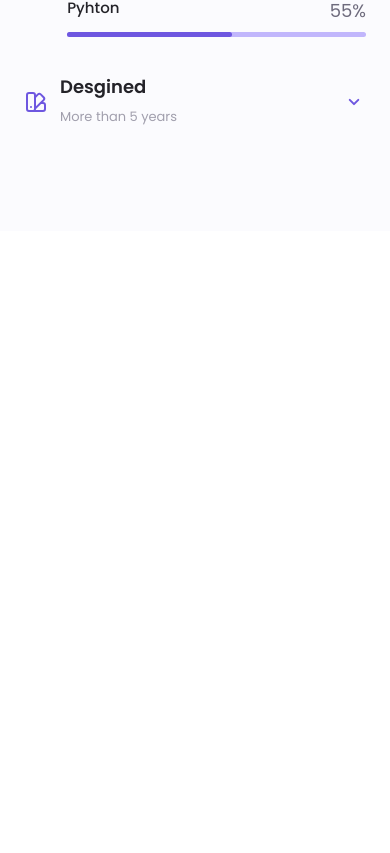
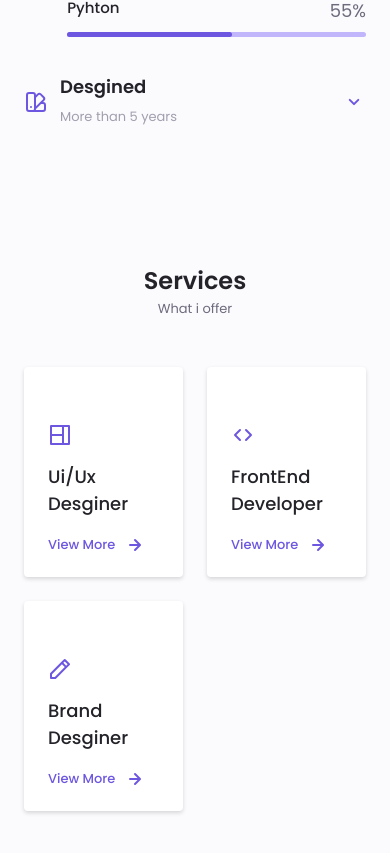
Before and after one commit to DaniBonica001/my-portafolio, a React (Vite) app: page / in a window 390 px wide. Shown: the part 1896-2749 px from the top of the page. Before the commit the page ends 2127 px from the top, so only its background shows below. Built offline with nearby package versions, Linux system fonts and the light colour scheme.

Commit message:
Services section - mobile view

```diff
--- a/src/App.jsx
+++ b/src/App.jsx
@@ -2,6 +2,7 @@ import NavBar from "./Components/NavBar";
 import Home from "./Components/Home";
 import About from "./Components/About";
 import Skills from "./Components/Skills";
+import Services from "./Components/Services";
 
 function App() {
   return (
@@ -10,6 +11,7 @@ function App() {
       <Home />
       <About />
       <Skills/>
+      <Services/>
     </>
   );
 }
--- a/src/Components/NavBar.jsx
+++ b/src/Components/NavBar.jsx
@@ -43,7 +43,7 @@ function NavBar() {
                 </a>
               </li>
               <li className="nav_item">
-                <a href="#" className="nav__link" onClick={HideNavMenuBySection}>
+                <a href="#services" className="nav__link" onClick={HideNavMenuBySection}>
                   <UilBriefcaseAlt className="nav__icon"/> Services
                 </a>
               </li>
--- /dev/null
+++ b/src/Components/Services.jsx
@@ -0,0 +1,156 @@
+import "./styles.css";
+import { UilWebGrid } from "@iconscout/react-unicons";
+import { UilArrowRight } from "@iconscout/react-unicons";
+import { UilTimes } from "@iconscout/react-unicons";
+import { UilCheckCircle } from "@iconscout/react-unicons";
+import { UilArrow } from "@iconscout/react-unicons";
+import { UilPen } from "@iconscout/react-unicons";
+import { useState } from "react";
+
+function Services() {
+    const [openView, setOpenView] = useState(false)
+    const handleShowMoreInformation = (event) =>{
+        setOpenView(!openView)
+    }
+
+  return (
+    <section className="service section" id="services">
+      <h2 className="section__title">Services</h2>
+      <span className="section__subtitle">What i offer</span>
+
+      <div className="services__container container grid">
+
+        {/* Services 1*/}
+        <div className="services__content">
+          <div>
+            <UilWebGrid className="services__icon" />
+            <h3 className="services__title">
+              Ui/Ux <br /> Desginer
+            </h3>
+          </div>
+
+          <span className="button button--flex button--small button--link services__button" onClick={handleShowMoreInformation}>
+            View More <UilArrowRight className="button__icon" />{" "}
+          </span>
+
+          <div className={`services__modal ${openView? 'active-modal':''}`}>
+            <div className="services__modal-content">
+              <h4 className="services__modal-title">
+                Ui/Ux <br />
+                Desginer
+              </h4>
+              <UilTimes className="services__modal-close" onClick={handleShowMoreInformation}/>
+
+              <ul className="services__modal-services grid">
+                <li className="services__modal-services">
+                  <UilCheckCircle className="services__modal-icon" />
+                  <p>I develop the user interface</p>
+                </li>
+                <li className="services__modal-services">
+                  <UilCheckCircle className="services__modal-icon" />
+                  <p>Web page development</p>
+                </li>
+                <li className="services__modal-services">
+                  <UilCheckCircle className="services__modal-icon" />
+                  <p>I create ux element interactions</p>
+                </li>
+                <li className="services__modal-services">
+                  <UilCheckCircle className="services__modal-icon" />
+                  <p>I position your company brand</p>
+                </li>
+              </ul>
+            </div>
+          </div>
+        </div>
+
+        {/* Services 2*/}
+        <div className="services__content">
+          <div>
+            <UilArrow className="services__icon" />
+            <h3 className="services__title">
+              FrontEnd <br /> Developer
+            </h3>
+          </div>
+
+          <span className="button button--flex button--small button--link services__button" onClick={handleShowMoreInformation}>
+            View More <UilArrowRight className="button__icon" />{" "}
+          </span>
+
+          <div className={`services__modal ${openView? 'active-modal':''}`}>
+            <div className="services__modal-content">
+              <h4 className="services__modal-title">
+                FrontEnd <br /> Developer
+              </h4>
+              <UilTimes className="services__modal-close" onClick={handleShowMoreInformation}/>
+
+              <ul className="services__modal-services grid">
+                <li className="services__modal-services">
+                  <UilCheckCircle className="services__modal-icon" />
+                  <p>I develop the user interface</p>
+                </li>
+                <li className="services__modal-services">
+                  <UilCheckCircle className="services__modal-icon" />
+                  <p>Web page development</p>
+                </li>
+                <li className="services__modal-services">
+                  <UilCheckCircle className="services__modal-icon" />
+                  <p>I create ux element interactions</p>
+                </li>
+                <li className="services__modal-services">
+                  <UilCheckCircle className="services__modal-icon" />
+                  <p>I position your company brand</p>
+                </li>
+              </ul>
+            </div>
+          </div>
+        </div>
+
+        {/* Services 3*/}
+        <div className="services__content">
+          <div>
+            <UilPen className="services__icon" />
+            <h3 className="services__title">
+              Brand <br />
+              Desginer
+            </h3>
+          </div>
+
+          <span className="button button--flex button--small button--link services__button" onClick={handleShowMoreInformation}>
+            View More <UilArrowRight className="button__icon" />{" "}
+          </span>
+
+          <div className={`services__modal ${openView? 'active-modal':''}`}>
+            <div className="services__modal-content">
+              <h4 className="services__modal-title">
+                Brand <br />
+                Desginer
+              </h4>
+              <UilTimes className="services__modal-close" onClick={handleShowMoreInformation}/>
+
+              <ul className="services__modal-services grid">
+                <li className="services__modal-services">
+                  <UilCheckCircle className="services__modal-icon" />
+                  <p>I develop the user interface</p>
+                </li>
+                <li className="services__modal-services">
+                  <UilCheckCircle className="services__modal-icon" />
+                  <p>Web page development</p>
+                </li>
+                <li className="services__modal-services">
+                  <UilCheckCircle className="services__modal-icon" />
+                  <p>I create ux element interactions</p>
+                </li>
+                <li className="services__modal-services">
+                  <UilCheckCircle className="services__modal-icon" />
+                  <p>I position your company brand</p>
+                </li>
+              </ul>
+            </div>
+          </div>
+        </div>
+      </div>
+    </section>
+  );
+}
+
+export default Services;
--- a/src/Components/styles.css
+++ b/src/Components/styles.css
@@ -352,6 +352,21 @@ img {
   align-items: center;
 }
 
+.button--small{
+  padding: .75rem 1rem;
+}
+
+.button--link{
+  padding: 0;
+  background-color: transparent;
+  color: var(--first-color);
+}
+
+.button--link:hover{
+  background-color: transparent;
+  color: var(--first-color-alt);
+}
+
 /*==================== ABOUT ====================*/
 .about__img{
   width: 200px;
@@ -518,16 +533,104 @@ img {
 }
 
 
+/*==================== SERVICES ====================*/
+.services__container{
+  gap: 1.5rem;
+  grid-template-columns: repeat(2,1fr);
+}
+
+.services__content{
+  position: relative;
+  background-color: var(--container-color);
+  padding: 3.5rem .5rem 1.25rem 1.5rem;
+  border-radius: .25rem;
+  box-shadow: 0 2px 4px rgba(0, 0, 0, .15);
+  transition: .3s;
+}
+
+.services__content:hover{
+  box-shadow: 0 4px 8px rgba(0, 0, 0, .15);
+}
+
+.services__icon{
+  display: block;
+  font-size: 1.5rem;
+  color: var(--first-color);
+  margin-bottom: var(--mb-1);
+}
+
+.services__title{
+  font-size: var(--h3-font-size);
+  margin-bottom: var(--mb-1);
+  font-weight: var(--font-medium);
+}
+
+.services__button{
+  cursor: pointer;
+  font-size: var(--small-font-size);
+}
+.services__button:hover .button__icon{
+  transform: translateX(.25rem);
+}
+
+.services__modal{
+  position: fixed;
+  top: 0;
+  left: 0;
+  right: 0;
+  bottom: 0;
+  background-color: rgba(0, 0, 0, .15);
+  display: flex;
+  align-items: center;
+  justify-content: center;
+  padding: 0 1rem;
+  z-index: var(--z-modal);
+  opacity: 0;
+  visibility:hidden;
+  transition: .3s;
+}
+
+.services__modal-content{
+  position: relative;
+  background-color: var(--container-color);
+  padding: 1.5rem;
+  border-radius: .5rem;
+}
+
+.services__modal-services{
+  row-gap: 1rem;
+}
+
+.services__modal-service{
+  display:flex;
+}
+
+.services__modal-title{
+  font-size: var(--h3-font-size);
+  font-weight: var(--font-medium);
+  margin-bottom: var(--mb-1-5);
+}
 
 
+.services__modal-close{
+    position: absolute;
+    top: 1rem;
+    right: 1rem;
+    font-size: 1.5rem;
+    color: var(--first-color);
+    cursor: pointer;
+}
 
-/*==================== QUALIFICATION ====================*/
-
-
-/*==================== SERVICES ====================*/
-
+.services__modal-icon{
+  color: var(--first-color);
+  margin-right: var(--mb-0-25);
+}
 
 /* Active Modal */
+.active-modal{
+  opacity: 1;
+  visibility: visible;
+}
 
 
 /*==================== PORTFOLIO ====================*/
```
